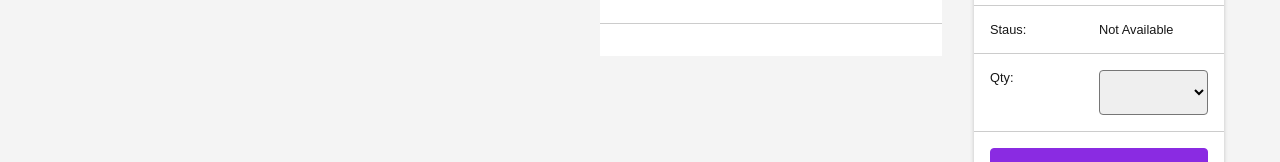
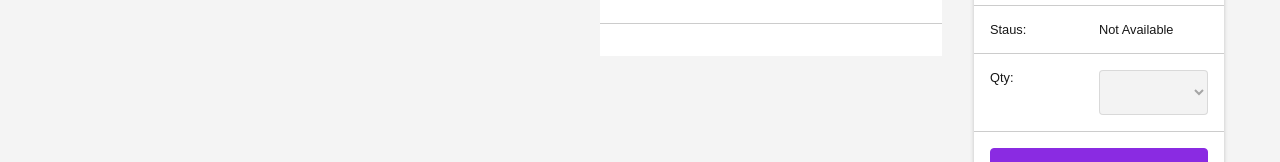
Before and after one commit to misiekhardcore/mern_ecommerce_ts, a React (Create React App) app in the folder frontend/: page /product/1 in a window 1280 px wide. Shown: the part 134-296 px from the top of the page. Built offline with nearby package versions, Linux system fonts and the light colour scheme; no server answers.

Commit message:
change typing,defaults and disable function

```diff
--- a/frontend/src/components/ItemCountSelect.tsx
+++ b/frontend/src/components/ItemCountSelect.tsx
@@ -1,31 +1,34 @@
 interface ItemCountSelectProps {
   count: number;
   value: number;
-  setValue: React.Dispatch<React.SetStateAction<number>>;
+  setValue: any;
   current?: number;
   className?: string;
 }
 
 export const ItemCountSelect: React.FC<ItemCountSelectProps> = ({
-  count,
-  value,
+  count = 0,
+  value = 0,
   setValue,
-  current,
   className,
 }) => {
   const options = (count: number) => {
     let ans: any = [];
-    for (let i = 0; i < count; i++) {
-      ans.push(
-        <option key={i} value={i}>
-          {i}
-        </option>
-      );
+    if (count) {
+      for (let i = 1; i <= count; i++) {
+        ans.push(
+          <option key={i} value={i}>
+            {i}
+          </option>
+        );
+      }
     }
+
     return ans;
   };
   return (
     <select
+      disabled={!count}
       onChange={(e) => {
         setValue(parseInt(e.target.value));
       }}
```
